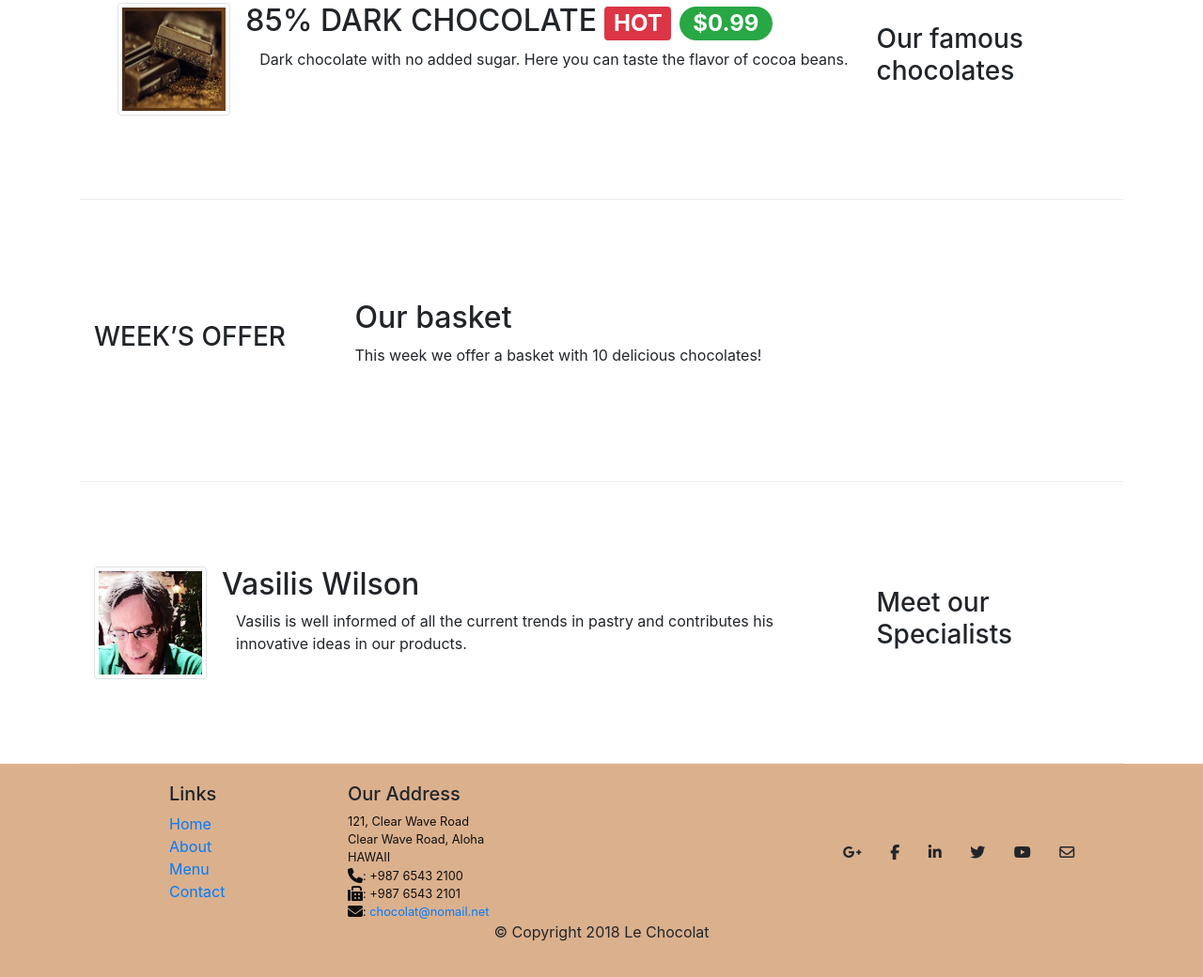
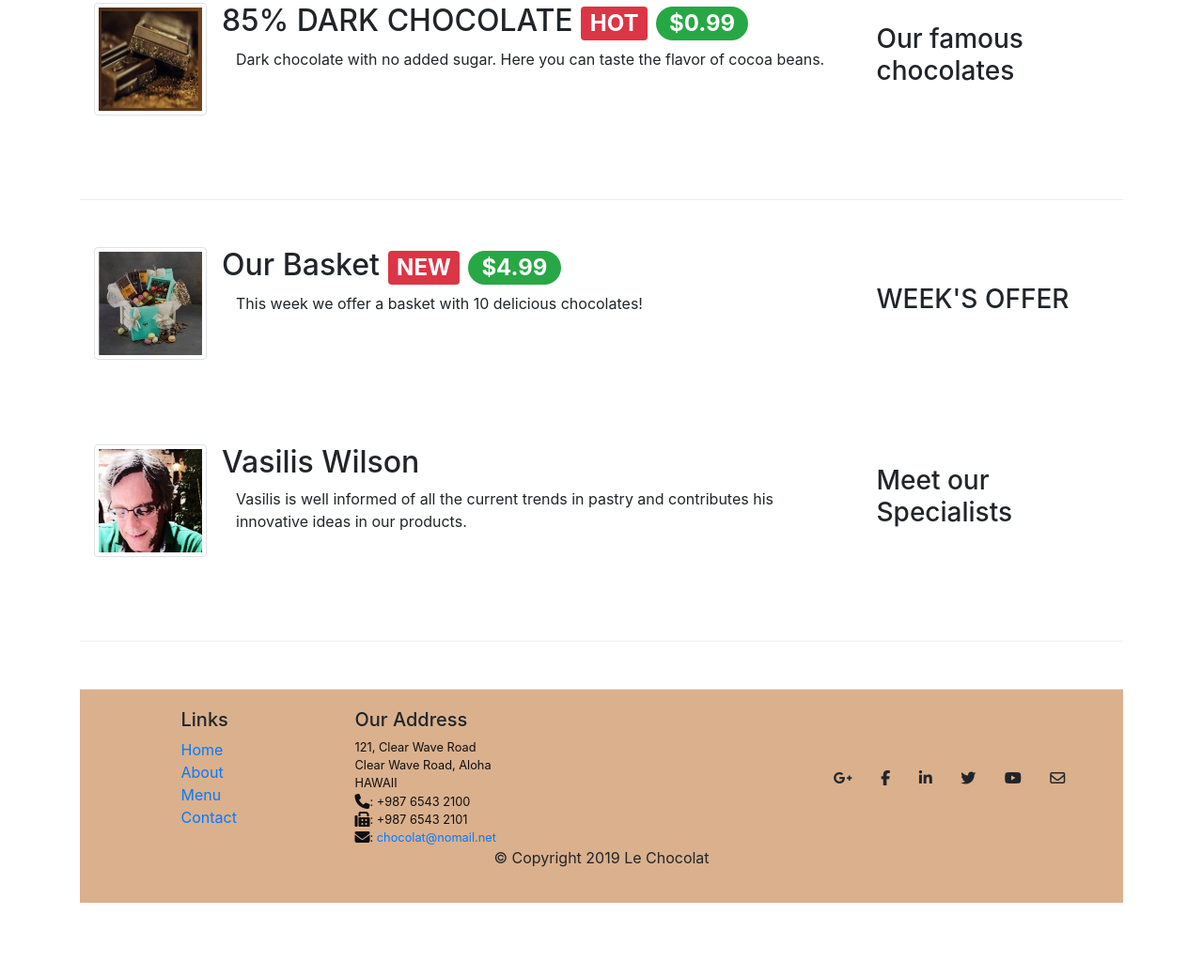
Before and after one commit to kostasio1313/leChocolat, a plain HTML site: page index.html in a window 1280 px wide. Shown: the part 400-1440 px from the top of the page at 94% size. After the commit the page ends 1361 px from the top, so only its background shows below. Drawn offline with nearby package versions, Linux system fonts and the light colour scheme.

Commit message:
Bootstrap Assignment 4 Task

```diff
--- a/index.html
+++ b/index.html
@@ -8,39 +8,42 @@
     <meta http-equiv="x-ua-compatible" content="ie=edge">
     <!-- Bootstrap CSS -->
     <link rel="stylesheet" href="node_modules/bootstrap/dist/css/bootstrap.min.css">
-    <!--Font Awesome Icons-->
+    <!-- Font awesome icons -->
     <link rel="stylesheet" href="node_modules/font-awesome/css/font-awesome.min.css">
-    <!--Local css-->
-    <link href="css/styles.css" rel="stylesheet">
+    <!-- Local external CSS -->
+    <link rel="stylesheet" href="css/styles.css">
     <title>Le Chocolat</title>
 </head>
 
 <body>
-    <!--Navigation-->
-    <nav class="navbar navbar-expand-md navbar-light bg-light fixed-top ">
+
+    <!-- Navigation -->
+    <nav class="navbar navbar-expand-md bg-light navbar-light fixed-top">
 
         <div class="container">
-            <!--logo-->
+
+            <!-- Logo -->
             <a class="navbar-brand" href="./index.html"><img src="images/logo.png" height="40" width="54"></a>
-            <!--Sandwich button-->
+
+            <!-- Sandwich button -->
             <button class="navbar-toggler" type="button" data-toggle="collapse" data-target="#Navbar">
                 <span class="navbar-toggler-icon"></span>
             </button>
+
             <div class="collapse navbar-collapse" id="Navbar">
-
                 <ul class="navbar-nav">
-                    <li class="nav-item active"><a class="nav-link" href="#"><span class="fa fa-home fa-lg"></span>
+                    <li class="nav-item active"><a class="nav-link" href="./index.html"><span class="fa fa-home fa-lg"></span>
                             Home</a></li>
                     <li class="nav-item"><a class="nav-link" href="./aboutus.html"><span class="fa fa-info fa-lg"></span>
                             About</a></li>
                     <li class="nav-item"><a class="nav-link" href="#"><span class="fa fa-list fa-lg"></span> Menu</a></li>
                     <li class="nav-item"><a class="nav-link" href="#"><span class="fa fa-address-card fa-lg"></span>
                             Contact</a></li>
-
                 </ul>
             </div>
         </div>
     </nav>
+
     <header class="jumbotron">
         <div class="container">
             <div class="row row-header">
@@ -50,50 +53,52 @@
                         recipes. Our creations will travel you in the chocolate world!</p>
                 </div>
                 <div class="col col-sm">
-                    <div class="col col-sm">
-                        <img src="images/logo.png" class="img-fluid">
-                    </div>
-
-
+                    <img src="images/logo.png">
                 </div>
             </div>
         </div>
     </header>
 
     <div class="container">
+
         <!--first row-->
         <div class="row flex-row-reverse row-content align-items-center">
             <div class="col-sm-4 col-md-3">
                 <h3>Our famous chocolates</h3>
             </div>
+            <div class="col-sm col-md">
                 <div class="media">
                     <img class="d-flex mr-3 img-thumbnail align-self-center" src="images/dark85.jpg" alt="85% DARK CHOCOLATE">
                     <div class="media-body">
-                    <h2 class="mt-0">85% DARK CHOCOLATE
-                        <span class="badge badge-danger">HOT</span>
-                        <span class="badge badge-pill badge-success">$0.99</span>
-                    </h2>
+                        <h2 class="mt-0">85% DARK CHOCOLATE <span class="badge badge-danger">HOT</span> <span class="badge badge-pill badge-success">$0.99</span></h2>
                         <p class="col d-none d-md-block">Dark chocolate with no added sugar.
                             Here you can taste the flavor of cocoa beans.</p>
                     </div>
                 </div>
             </div>
 
-        <!--second row-->
-        <div class="row row-content align-items-center">
+        </div>
+
+        <!-- second row -->
+        <div class="row flex-row-reverse row-content align-items-center">
             <div class="col-sm-4 col-md-3">
-                <h3>WEEK’S OFFER</h3>
+                <h3>WEEK'S OFFER</h3>
             </div>
             <div class="col-sm col-md">
-                <h2>Our basket</h2>
-                <p>This week we offer a basket with 10 delicious chocolates! </p>
+                <div class="media">
+                    <img class="d-flex mr-3 img-thumbnail align-self-center" src="images/promotion.jpg" alt="85% DARK CHOCOLATE">
+                    <div class="media-body">
+                        <h2 class="mt-0">Our Basket <span class="badge badge-danger">NEW</span> <span class="badge badge-pill badge-success">$4.99</span></h2>
+                        <p class="col d-none d-md-block">This week we offer a basket with 10 delicious chocolates!</p>
                     </div>
                 </div>
-        <!--third row-->
+            </div>
+            <!-- third row -->
             <div class="row flex-row-reverse row-content align-items-center">
                 <div class="col-sm-4 col-md-3">
                     <h3>Meet our Specialists</h3>
                 </div>
+
                 <div class="col-sm col-md">
                     <div class="media">
                         <img class="d-flex mr-3 img-thumbnail align-self-center" src="images/cartoonVasilis.png" alt="Vasilis Wilson">
@@ -105,12 +110,14 @@
                     </div>
                 </div>
             </div>
+
         </div>
 
         <footer class="footer">
             <div class="container">
                 <div class="row">
-                <!--Menu footer column-->
+
+                    <!-- Menu footer column -->
                     <div class="col-5 offset-1 col-sm-2">
                         <h5>Links</h5>
                         <ul class="list-unstyled">
@@ -120,8 +127,9 @@
                             <li><a href="#">Contact</a></li>
                         </ul>
                     </div>
-                <!--Address footer column-->
-                <div div class="col-6 col-sm-5">
+
+                    <!-- Address footer column -->
+                    <div class="col-6 col-sm-5">
                         <h5>Our Address</h5>
                         <address>
                             121, Clear Wave Road<br>
@@ -133,7 +141,8 @@
                             <a href="mailto: chocolat@nomail.net"> chocolat@nomail.net </a>
                         </address>
                     </div>
-                <!--Social links footer column-->
+
+                    <!-- Social links footer column -->
                     <div class="col col-sm-4 align-self-center">
                         <div style="text-align:center">
                             <a class="btn btn-social-icon btn-google-plus" href="http://google.com/+">
@@ -146,22 +155,23 @@
                                 <i class="fa fa-twitter"></i></a>
                             <a class="btn btn-social-icon btn-youtube" href="http://youtube.com/">
                                 <i class="fa fa-youtube"></i></a>
-                        <a class="btn btn-social-icon" href="mailto:">
+                            <a class="btn btn-social-icon" href="mailto:info@site.com">
                                 <i class="fa fa-envelope-o"></i></a>
                         </div>
                     </div>
+
                 </div>
 
-            <!--Copyright paragraph-->
-
+                <!-- Copyright paragraph -->
                 <div class="row justify-content-center">
                     <div class="col-auto">
-                    <p> &copy; Copyright 2018 Le Chocolat</p>
-                </div>
+                        <p> &copy; Copyright 2019 Le Chocolat</p>
                     </div>
                 </div>
 
+            </div>
         </footer>
+
         <!-- jQuery first, then Tether, then Bootstrap JS. -->
         <script src="node_modules/jquery/dist/jquery.min.js"></script>
         <script src="node_modules/tether/dist/js/tether.min.js"></script>
```
Lines whose indentation alone changed are shown as unchanged.
